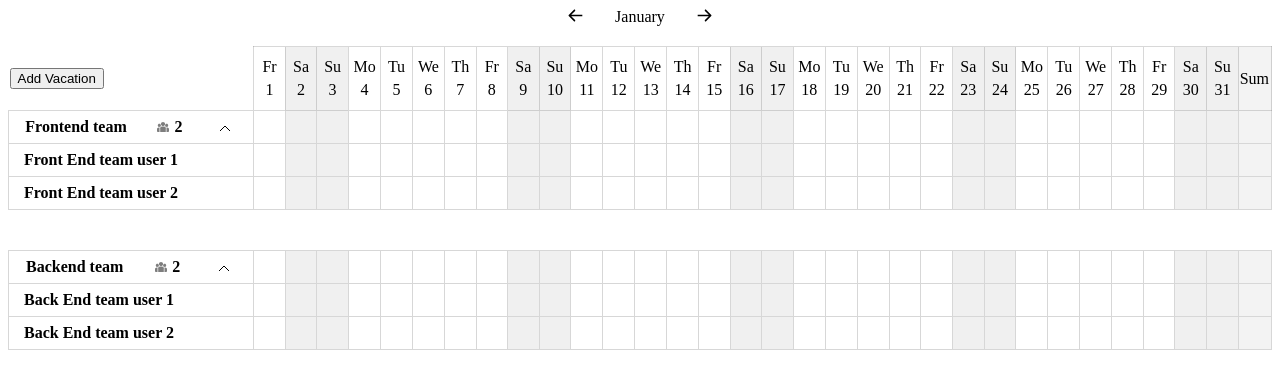
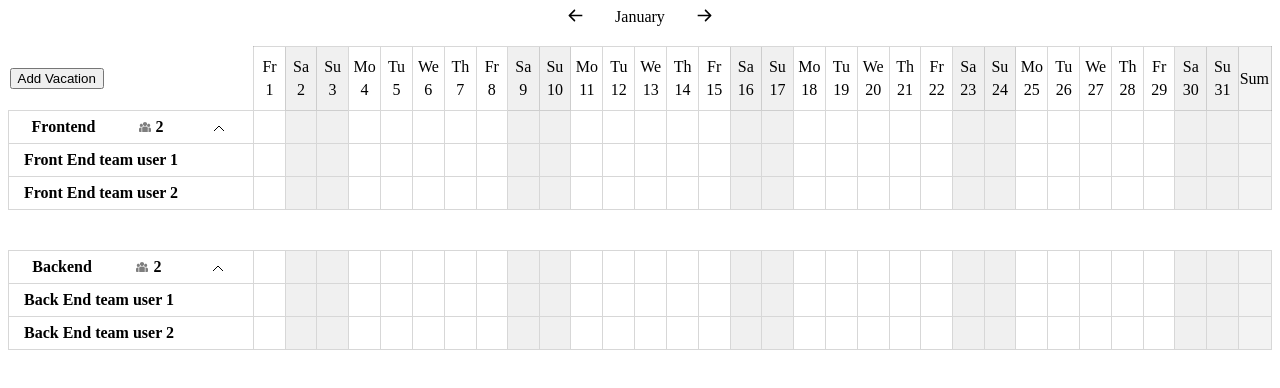
Before and after one commit to StormCreator/react-calendar, a React (Create React App) app: page / in a window 1280 px wide. Shown: the top 388 px of the page. Built offline with nearby package versions, Linux system fonts and the light colour scheme.

Commit message:
refactoring code

```diff
--- a/src/Components/table-layout/table-layout.tsx
+++ b/src/Components/table-layout/table-layout.tsx
@@ -16,7 +16,7 @@ class TableLayout extends React.Component<any,TableState>{
         teams:[
             {
                 id:1,
-                name:'Frontend team',
+                name:'Frontend',
                 users:[
                     {
                         id:1,
@@ -34,7 +34,7 @@ class TableLayout extends React.Component<any,TableState>{
             },
             {
                 id:2,
-                name:'Backend team',
+                name:'Backend',
                 users:[
                     {
                         id:3,
@@ -57,9 +57,10 @@ class TableLayout extends React.Component<any,TableState>{
     };
 
     componentDidMount(){
+        const { currentDate } = this.state;
         this.switchMonth = this.switchMonth.bind(this);
         this.setDaysInMonth = this.setDaysInMonth.bind(this);
-        this.setState({daysInMonth: this.setDaysInMonth(this.state.currentDate)});
+        this.setState({daysInMonth: this.setDaysInMonth(currentDate)});
     }
 
     protected switchMonth(e: Event, switchDirection: number): void{
@@ -88,24 +89,25 @@ class TableLayout extends React.Component<any,TableState>{
 
 
     render(){
+        const { currentDate, daysInMonth, vacations } = this.state;
         return(
             <>
             <MonthSwitcher
                     dateChanger = {this.switchMonth}
-                    monthName = {format(this.state.currentDate, 'MMMM')}
+                    monthName = {format(currentDate, 'MMMM')}
             />
             <table>
-                <CalendarHead daysInMonth={this.state.daysInMonth}/>
+                <CalendarHead daysInMonth={daysInMonth}/>
                 {
                     this.state.teams.map((team)=>{
 
                         const teamProps={
-                            key:team.id,
-                            name:team.name,
-                            users:team.users,
-                            currentDate:this.state.currentDate,
-                            vacations:this.state.vacations,
-                            daysInMonth:this.state.daysInMonth
+                            key: team.id,
+                            name: team.name,
+                            users: team.users,
+                            currentDate: currentDate,
+                            vacations: vacations,
+                            daysInMonth: daysInMonth
                         };
 
                         return(
@@ -116,8 +118,8 @@ class TableLayout extends React.Component<any,TableState>{
                     })
                 }
                 <CalendarFooter
-                    daysInMonth={this.state.daysInMonth}
-                    monthName = {format(this.state.currentDate, 'MMMM')}
+                    daysInMonth={daysInMonth}
+                    monthName = {format(currentDate, 'MMMM')}
                 />
             </table>
             </>
--- a/src/Components/team/team.tsx
+++ b/src/Components/team/team.tsx
@@ -2,7 +2,7 @@ import React from "react";
 import { Day } from "../../utils/day";
 import { User } from "../../utils/user";
 import { Vacation } from "../../utils/vacation";
-import { TeamsColors } from "../../utils/teamColors";
+import useTeamColor from '../../utils/useTeamColor';
 import hideArrow from '../../assets/img/hide-arrow.svg';
 import teamPeople from '../../assets/img/team-people.svg';
 import './teamTable.css';
@@ -11,20 +11,22 @@ interface TeamProps{
     key:number;
     name:string;
     users:User[];
-    currentDate:Date; //зачем?
     vacations:Vacation[];
     daysInMonth:Day[];
 }
 
 class TeamTable extends React.Component<TeamProps,any>{
     state={
-        retracted:false
+        retracted: false
     }
     switchVisibility=()=>{
         this.setState({retracted:!this.state.retracted});
     }
     render(){
-        return (<tbody className={this.state.retracted?" retracted":''}>
+        const { retracted } = this.state;
+        const { users } = this.props;
+
+        return (<tbody className={retracted?" retracted":'' }>
             <tr key={'tr1'}>
                 <th>
                     <div className="team__title">
@@ -33,7 +35,7 @@ class TeamTable extends React.Component<TeamProps,any>{
                         </p>
                         <div className="team__title-peoples">
                             <img src={teamPeople} alt="people-icon"/>
-                            <span>{this.props.users.length}</span>
+                            <span>{users.length}</span>
                         </div>
                         <button onClick={this.switchVisibility} className="hide-arrow">
                             <img src={hideArrow} alt="hide-icon"/>
--- a/src/Utils/teamColors.ts
+++ b/src/Utils/teamColors.ts
@@ -1,5 +1,5 @@
 export enum TeamsColors{
-    FRONT_END = "#9B99FF",
-    BACK_END = "#FF9999",
-    DESIGNRES = "#7AAFFF"
+    Frontend= "#9B99FF",
+    Backend = "#FF9999",
+    Designers = "#7AAFFF"
 }
--- /dev/null
+++ b/src/Utils/useTeamColor.ts
@@ -0,0 +1,16 @@
+import React from 'react';
+import { useState } from 'react';
+import { TeamsColors } from "./teamColors";
+
+
+
+export function useTeamColor(teamName: string):string{
+
+    const [teamColor, setTeamColor] = useState('Frontend');
+
+    console.log(Object.keys(TeamsColors));
+
+    return teamColor;
+}
+
+export default useTeamColor;
```
Also changed, not shown: src/Utils/services/Users.ts (added, +23 -0 lines), src/Utils/services/vacations.ts (added, +23 -0 lines), 1 other file (tests, documents, lock files or other folders).
